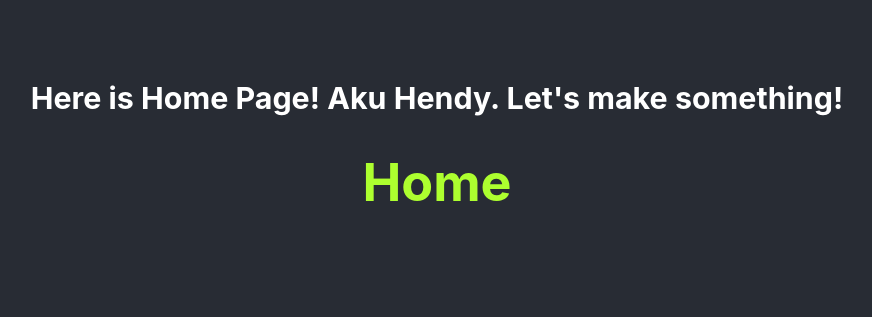
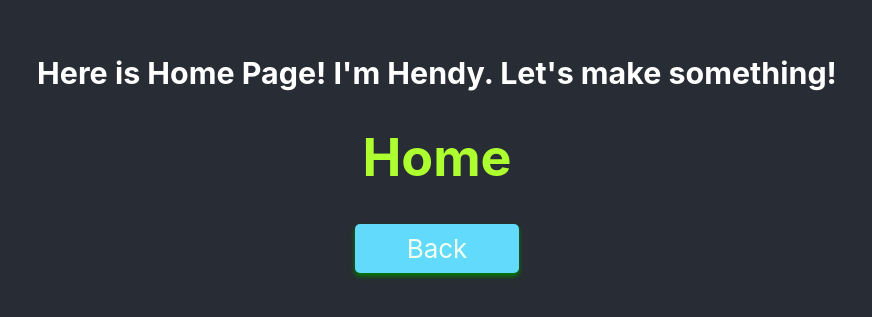
Before and after one commit to hatoriisback/todo-app-frontend-json-server, a React (Create React App) app in the folder todo-app_client/: page /home in a window 1280 px wide. Shown: the part 251-568 px from the top of the page, without its empty margins (203-1075 px from the left). Built offline with nearby package versions, Linux system fonts and the light colour scheme.

Commit message:
update office

```diff
--- a/todo-app_client/src/App.css
+++ b/todo-app_client/src/App.css
@@ -49,3 +49,20 @@ a:hover {
     transform: rotate(360deg);
   }
 }
+
+.btn-back {
+  background-color: #61dafb;
+  border: 3px 2px solid black;
+
+  min-height: 3ch;
+  min-width: 10ch;
+  padding: 0;
+
+  display: inline-flex;
+  align-items: center;
+  justify-content: center;
+
+  border-radius: 5px;
+  box-sizing: border-box;
+  box-shadow: 0 3px 5px green;
+}
--- a/todo-app_client/src/components/pages/About.js
+++ b/todo-app_client/src/components/pages/About.js
@@ -1,4 +1,7 @@
 import React from "react";
+import { NavLink } from "react-router-dom";
+
+// Sections
 import Heading from "../sections/Heading";
 
 export default function About() {
@@ -8,6 +11,9 @@ export default function About() {
       <div className="aboutme">
         <h1>About Me</h1>
       </div>
+      <NavLink className="btn-back" to="/">
+        Back
+      </NavLink>
     </div>
   );
 }
--- a/todo-app_client/src/components/pages/Home.js
+++ b/todo-app_client/src/components/pages/Home.js
@@ -1,4 +1,5 @@
 import React from "react";
+import { NavLink } from "react-router-dom";
 
 // Sections
 import Heading from "../sections/Heading";
@@ -10,6 +11,10 @@ export default function Home() {
       <div className="home">
         <h1>Home</h1>
       </div>
+
+      <NavLink className="btn-back" to="/">
+        Back
+      </NavLink>
     </div>
   );
 }
--- a/todo-app_client/src/components/pages/Todo.js
+++ b/todo-app_client/src/components/pages/Todo.js
@@ -1,4 +1,7 @@
 import React from "react";
+import { NavLink } from "react-router-dom";
+
+// Sections
 import Heading from "../sections/Heading";
 
 export default function Todo() {
@@ -8,6 +11,9 @@ export default function Todo() {
       <div className="todoapp">
         <h1>Todo App</h1>
       </div>
+      <NavLink className="btn-back" to="/">
+        Back
+      </NavLink>
     </div>
   );
 }
--- a/todo-app_client/src/components/sections/Heading.js
+++ b/todo-app_client/src/components/sections/Heading.js
@@ -4,7 +4,7 @@ export default function Heading(props) {
   const { title, name, desc } = props;
   return (
     <div>
-      <h3>{`Here is ${title} Page! Aku ${name}. ${desc} `}</h3>
+      <h3>{`Here is ${title} Page! I'm ${name}. ${desc} `}</h3>
     </div>
   );
 }
```
Also changed, not shown: 1 other file (tests, documents, lock files or other folders).
